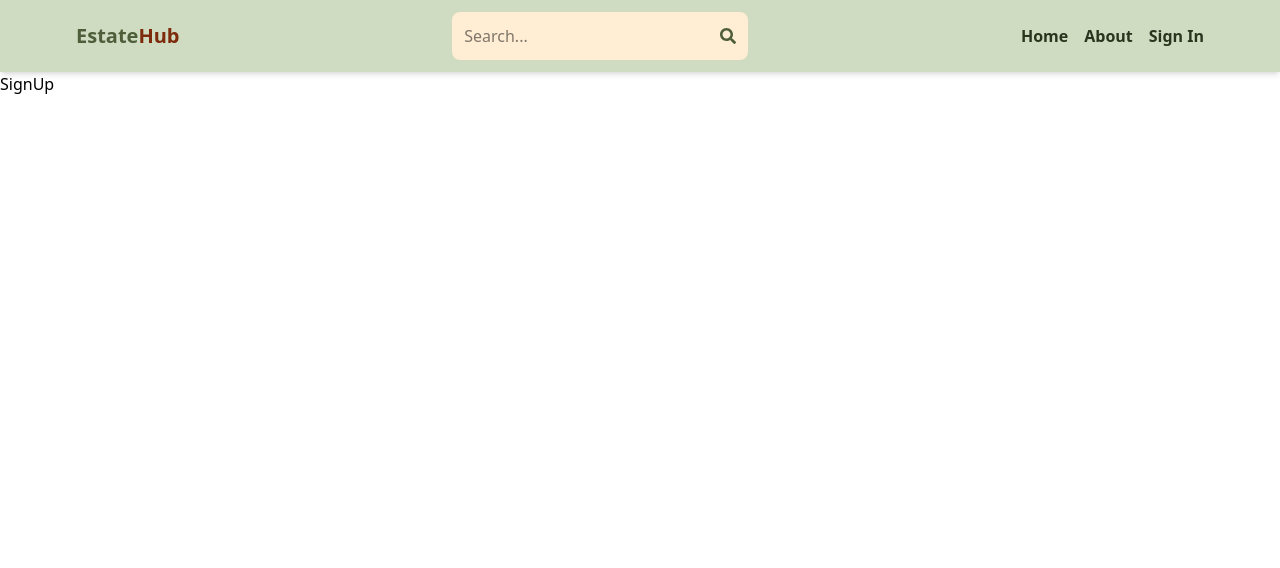
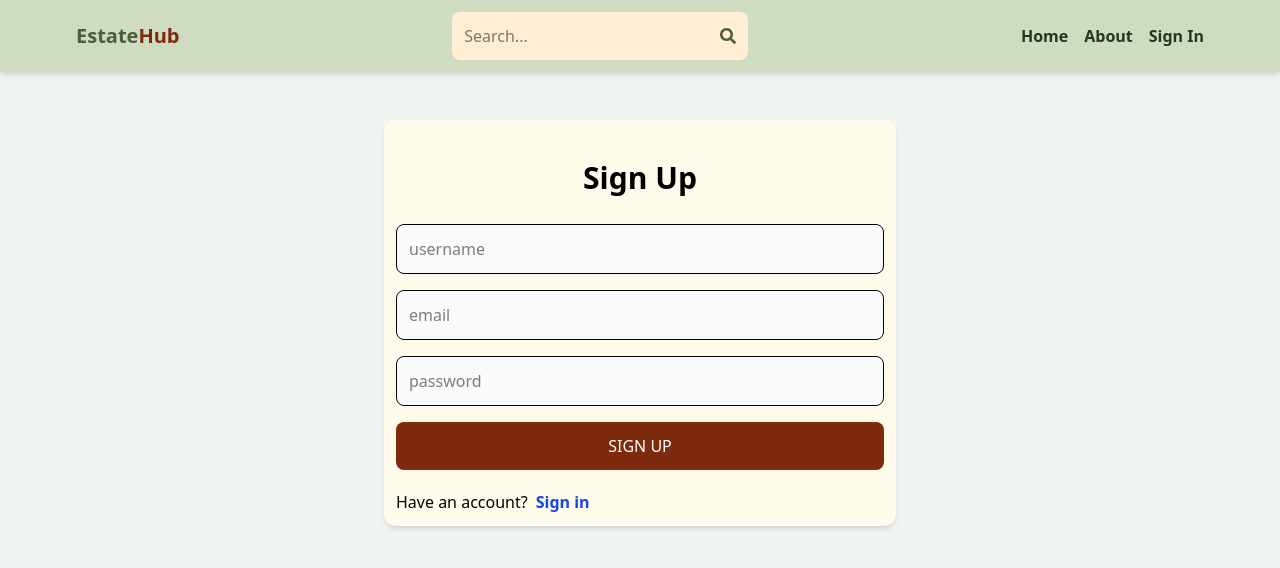
Before and after one commit to Sneha-Singh2/estateHub-mern, a React (Vite) app in the folder client/: page /sign-up in a window 1280 px wide. Shown: the top 568 px of the page. Built offline with nearby package versions, Linux system fonts and the light colour scheme.

Commit message:
complete sign up page ui

```diff
--- a/client/src/App.css
+++ b/client/src/App.css
@@ -9,3 +9,4 @@
 .text-olive-800 { color: #39472c; }
 .text-olive-900 { color: #29351e; }
 .bg-olive-200 { background-color: #cfdcc2; }
+.bg-olive-700 { background-color: #4e5e3a; }
--- a/client/src/index.css
+++ b/client/src/index.css
@@ -1 +1,5 @@
 @import "tailwindcss";
+
+body{
+    background-color: rgb(241, 245, 241);
+}
--- a/client/src/pages/SignUp.jsx
+++ b/client/src/pages/SignUp.jsx
@@ -1,7 +1,27 @@
-import React from 'react'
+import { Link } from "react-router-dom";
+
 
 export default function SignUp() {
   return (
-    <div>SignUp</div>
+    <div className='p-3 max-w-lg mx-auto mt-12 rounded-xl shadow-md bg-amber-50'>
+      <h1 className='text-3xl text-center font-semibold my-7'>Sign Up</h1>
+      <form className='flex flex-col gap-4'>
+        <input type="text" placeholder='username'
+        className='border p-3 rounded-lg bg-gray-50' id='username'/>
+        <input type="email" placeholder='email'
+        className='border p-3 rounded-lg bg-gray-50' id='email'/>
+        <input type="password" placeholder='password'
+        className='border p-3 rounded-lg bg-gray-50' id='password'/>
+        <button className='bg-orange-900 text-white p-3
+        rounded-lg uppercase hover:opacity-95 disabled:opacity-80'>Sign up</button>
+      </form>
+      <div className="flex gap-2 mt-5">
+        <p>Have an account?</p>
+        <Link to={"/sign-in"}>
+          <span className="text-blue-700 font-semibold">Sign in</span>
+        </Link>
+      </div>
+
+    </div>
   )
 }
```
Also changed, not shown: 1 other file (tests, documents, lock files or other folders).
